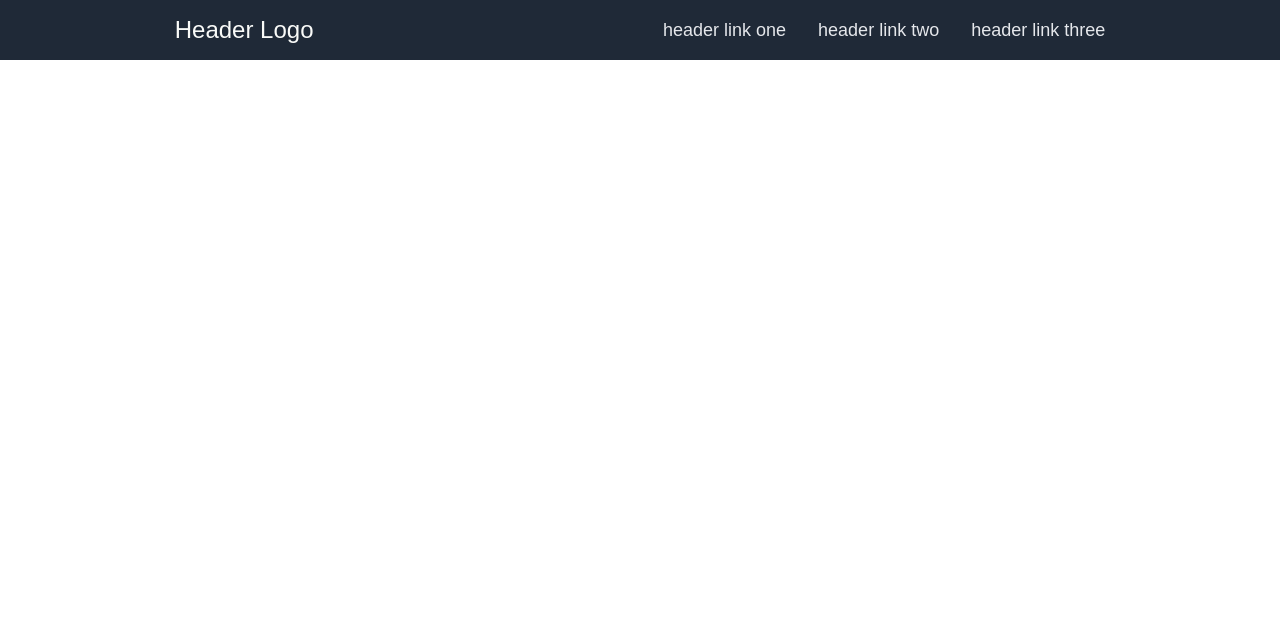
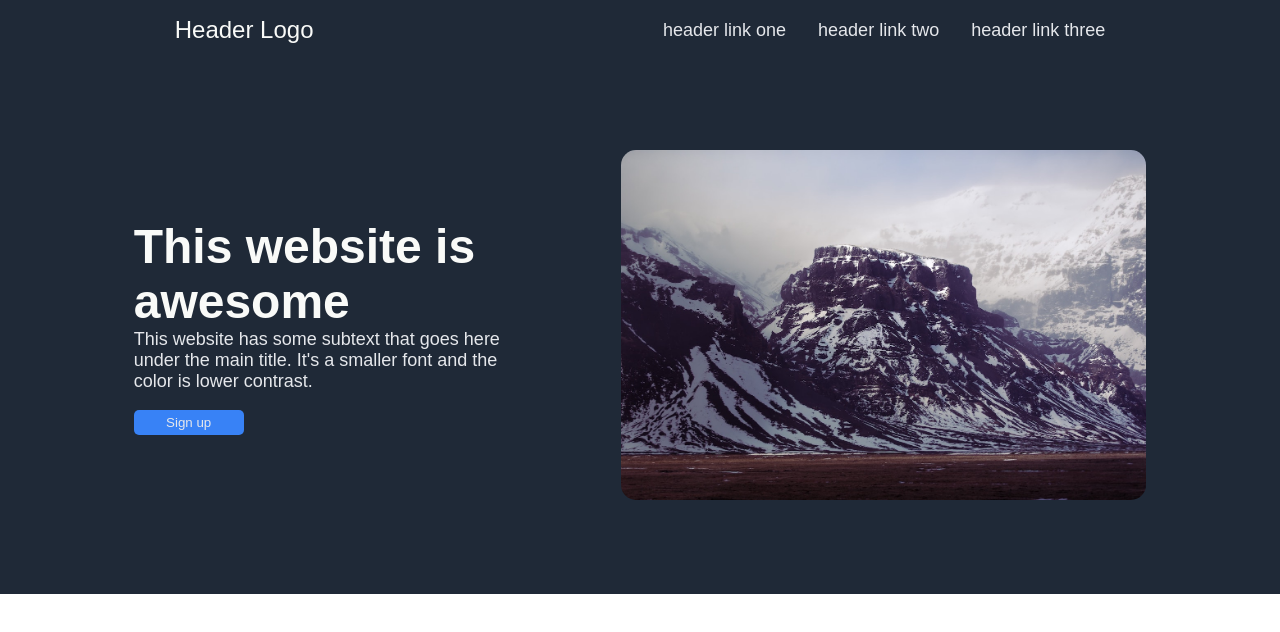
Before and after one commit to danrungg/landing-page, a plain HTML site: page index.html in a window 1280 px wide. Drawn offline with Linux system fonts and the light colour scheme.

Commit message:
add hero section

```diff
--- a/index.html
+++ b/index.html
@@ -19,6 +19,21 @@
                     </ul>
                 </div>
             </div>
+            <div class="hero-section">
+                <div class="hero-content">
+                    <h1>This website is awesome</h1>
+                    <p>
+                        This website has some subtext that goes here under the
+                        main title. It's a smaller font and the color is lower
+                        contrast.
+                    </p>
+                    <br />
+                    <button>Sign up</button>
+                </div>
+                <div class="hero-picture">
+                    <img src="./img/montain.jpg" alt="a big mountain" />
+                </div>
+            </div>
         </div>
     </body>
 </html>
--- a/style.css
+++ b/style.css
@@ -39,3 +39,41 @@ body {
     font-size: 24px;
     color: #f9faf8;
 }
+.hero-section {
+    display: flex;
+    padding: 90px;
+    justify-content: space-around;
+    align-items: center;
+    background: #1f2937;
+}
+.hero-picture img {
+    height: 350px;
+    width: auto;
+    border-radius: 15px;
+}
+
+.hero-content {
+    display: flex;
+    flex-direction: column;
+    flex-basis: 400px;
+}
+
+.hero-content h1 {
+    font-size: 48px;
+    font-weight: bolder;
+    color: #f9faf8;
+}
+
+.hero-content p {
+    font-size: 18px;
+    color: #e5e7eb;
+}
+
+.hero-content button {
+    background-color: #3882f6;
+    color: #e5e7eb;
+    width: 110px;
+    border-radius: 5px;
+    padding: 5px;
+    border: none;
+}
```
